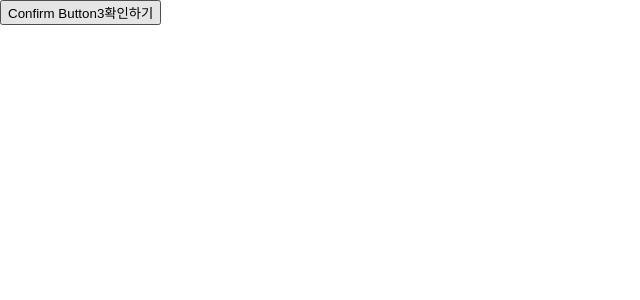
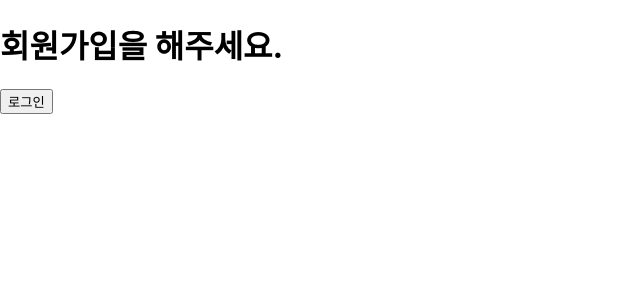
Before and after one commit to leemeem14/React2024, a React (Create React App) app: page / in a window 1280 px wide. Shown: the top 300 px of the page, without its empty margins (0-640 px from the left). Built offline with nearby package versions, Linux system fonts and the light colour scheme.

Commit message:
리액트 9장 조건부 렌더링, 엘리먼트 변수

```diff
--- /dev/null
+++ b/src/ch9/Greeting.jsx
@@ -0,0 +1,13 @@
+import React from "react";
+import UserGreeting from "./UserGreeting";
+import GuestGreeting from "./GuestGreeting";
+
+
+function Greeting(props){
+    const isLoggedIn = props.isLoggedIn;
+    if (isLoggedIn) {
+        return <UserGreeting/>;
+    }
+    return <GuestGreeting/>
+}
+export default Greeting
--- /dev/null
+++ b/src/ch9/GuestGreeting.jsx
@@ -0,0 +1,7 @@
+import React from "react";
+
+function GuestGreeting(props){
+    return<h1>회원가입을 해주세요.</h1>
+}
+
+export default GuestGreeting
--- /dev/null
+++ b/src/ch9/LoginButton.jsx
@@ -0,0 +1,11 @@
+import React from "react";
+
+function LoginButton(props){
+    return(
+        <button onClick={props.onClick}>
+            로그인
+        </button>
+    );
+}
+
+export default LoginButton
--- /dev/null
+++ b/src/ch9/LoginControl.jsx
@@ -0,0 +1,33 @@
+import React from "react";
+import {useState} from "react";
+import LogoutButton from "./LogoutButton";
+import LoginButton from "./LoginButton";
+import Greeting from "./Greeting";
+
+
+function LoginControl(props){
+    const [isLoggedIn, setIsLoggedIn] = useState(false);
+
+    const handleLoginClick = () => {
+        setIsLoggedIn(true);
+    }
+    const handleLogoutClick = () => {
+        setIsLoggedIn(false);
+    }
+
+
+    let button;
+    if(isLoggedIn){
+        button = <LogoutButton onClick={handleLogoutClick}/>
+    } else {
+        button = <LoginButton onClick={handleLoginClick}/>
+    }
+
+    return(
+        <div>
+            <Greeting isLoggedIn={isLoggedIn}/>
+            {button}
+        </div>
+    );
+}
+export default LoginControl
--- /dev/null
+++ b/src/ch9/LogoutButton.jsx
@@ -0,0 +1,10 @@
+import React from "react";
+
+function LogoutButton(props){
+    return(
+        <button onClick={props.onClick}>
+            로그아웃
+        </button>
+    );
+}
+export default LogoutButton
--- /dev/null
+++ b/src/ch9/UserGreeting.jsx
@@ -0,0 +1,7 @@
+import React from "react";
+
+function UserGreeting(props){
+    return<h1>다시 오셨군요.</h1>
+}
+
+export default UserGreeting
--- a/src/index.js
+++ b/src/index.js
@@ -6,13 +6,15 @@
 import ComfirmButton from "./ch8/ComfirmButton";
 import ComfirmButton2 from "./ch8/ComfirmButton2";
 import ComfirmButton3 from "./ch8/ComfirmButton3";
+import Greeting from "./ch9/Greeting";
+import LoginControl from "./ch9/LoginControl";
 
 
 const root = ReactDOM.createRoot(document.getElementById('root'));
 setInterval(()=> {
         root.render(
             <React.StrictMode>
-               <ComfirmButton3/>
+               <LoginControl/>
             </React.StrictMode>
 
             , 1000
```
